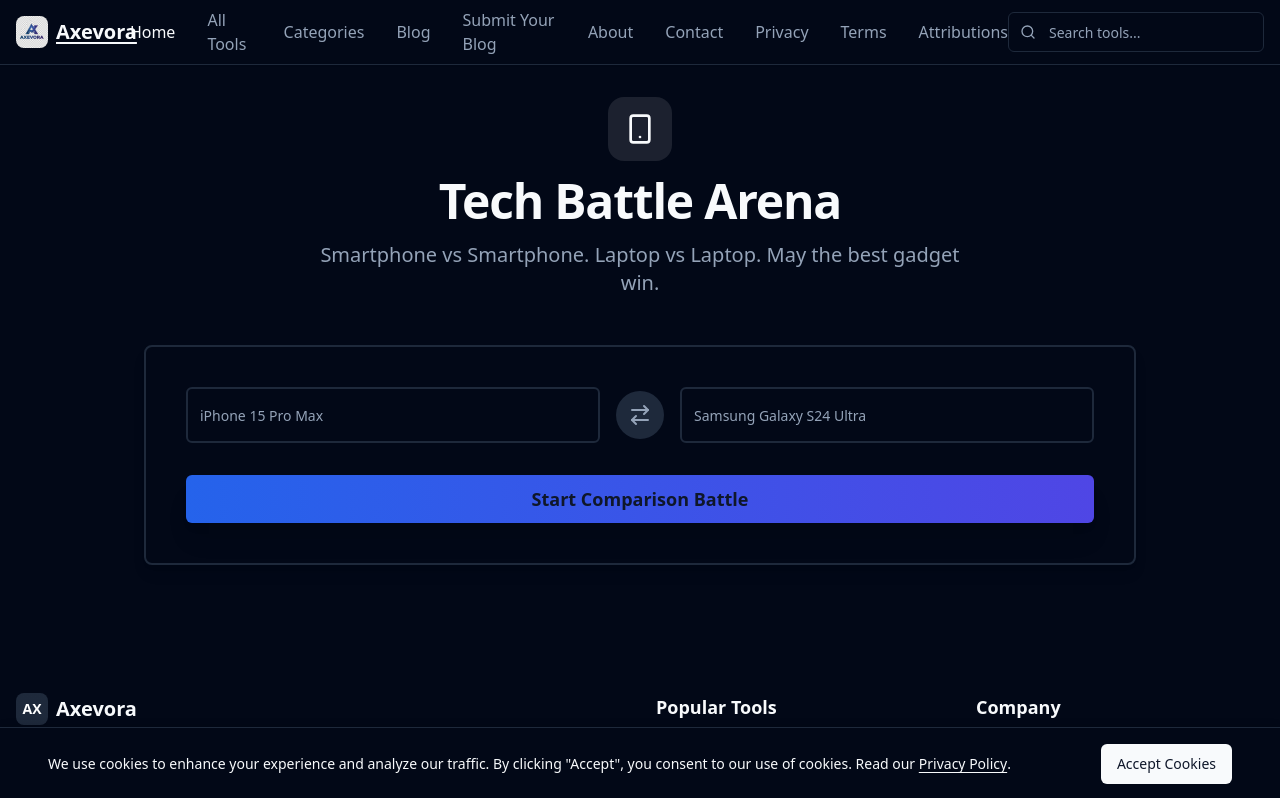
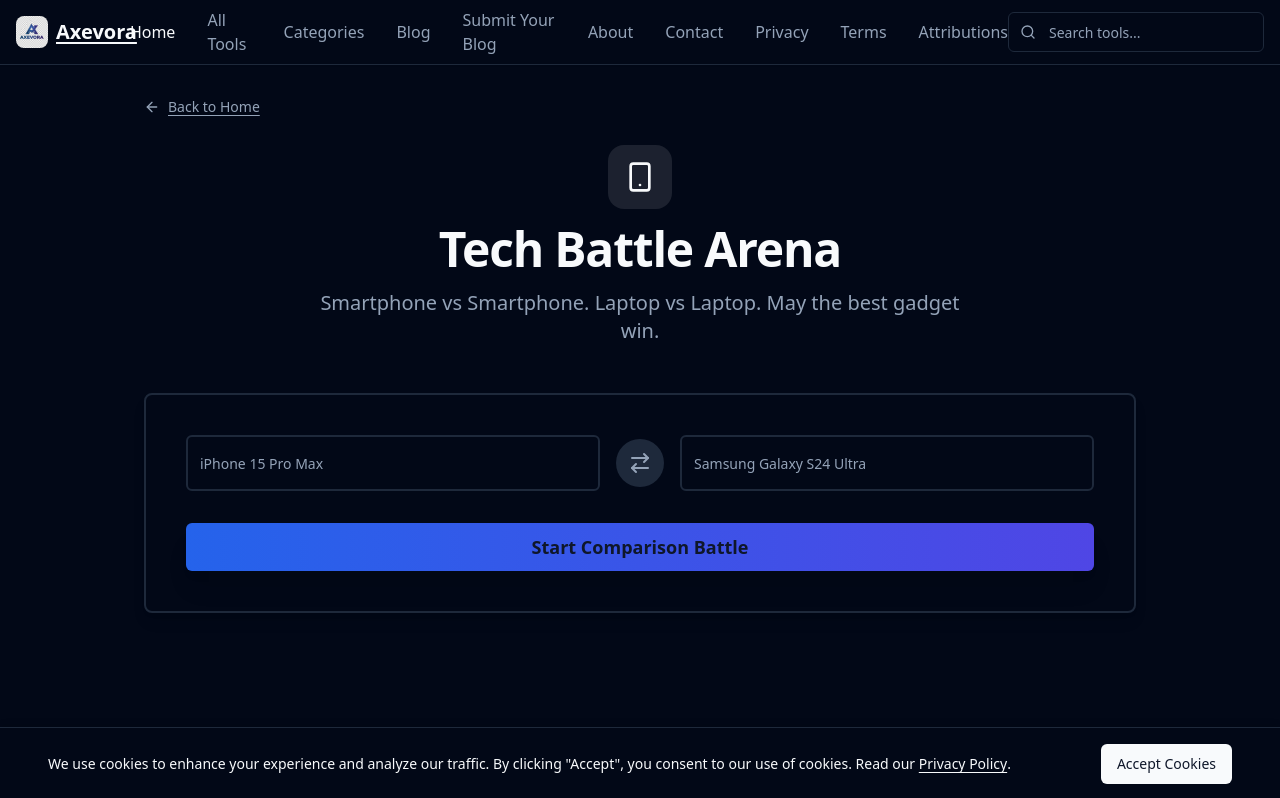
Before and after one commit to tittooin/tittoos-toolbox-hub, a React (Vite) app: page /tools/tech-versus in a window 1280 px wide. Shown: the top 798 px of the page. Built offline with nearby package versions, Linux system fonts and the light colour scheme.

Commit message:
fix: final polish - restore blog, add breadcrumbs to versus pages

```diff
--- a/src/components/VersusTemplate.tsx
+++ b/src/components/VersusTemplate.tsx
@@ -1,5 +1,6 @@
 import React, { useState } from 'react';
-import { ArrowRightLeft, Trophy, AlertCircle, ShoppingCart, Loader2 } from 'lucide-react';
+import { ArrowRightLeft, Trophy, AlertCircle, ShoppingCart, Loader2, ArrowLeft } from 'lucide-react';
+import { Link } from "react-router-dom";
 import { Button } from "@/components/ui/button";
 import { Input } from "@/components/ui/input";
 import { Card, CardContent, CardHeader, CardTitle, CardDescription } from "@/components/ui/card";
@@ -118,6 +119,14 @@
         <div className="min-h-screen flex flex-col bg-background">
             <Header />
             <main className="flex-1 container mx-auto px-4 py-8 max-w-5xl">
+                {/* Navigation Fallback */}
+                <div className="mb-6">
+                    <Link to="/" className="inline-flex items-center text-sm font-medium text-muted-foreground hover:text-primary transition-colors">
+                        <ArrowLeft className="w-4 h-4 mr-2" />
+                        Back to Home
+                    </Link>
+                </div>
+
                 {/* Header */}
                 <div className="text-center mb-12 space-y-4">
                     <div className="bg-primary/10 w-16 h-16 mx-auto rounded-2xl flex items-center justify-center p-4">
--- a/src/pages/Index.tsx
+++ b/src/pages/Index.tsx
@@ -352,10 +352,10 @@
           </div>
         </section>
 
-        {/* Blog & Resources - Temporarily disabled for debugging */}
-        {/* <Suspense fallback={<div className="h-64 flex items-center justify-center">Loading insights...</div>}>
-           <BlogPreview />
-        </Suspense> */}
+        {/* Blog & Resources */}
+        <Suspense fallback={<div className="h-64 flex items-center justify-center">Loading insights...</div>}>
+          <BlogPreview />
+        </Suspense>
       </main>
       <Footer />
     </div>
```
